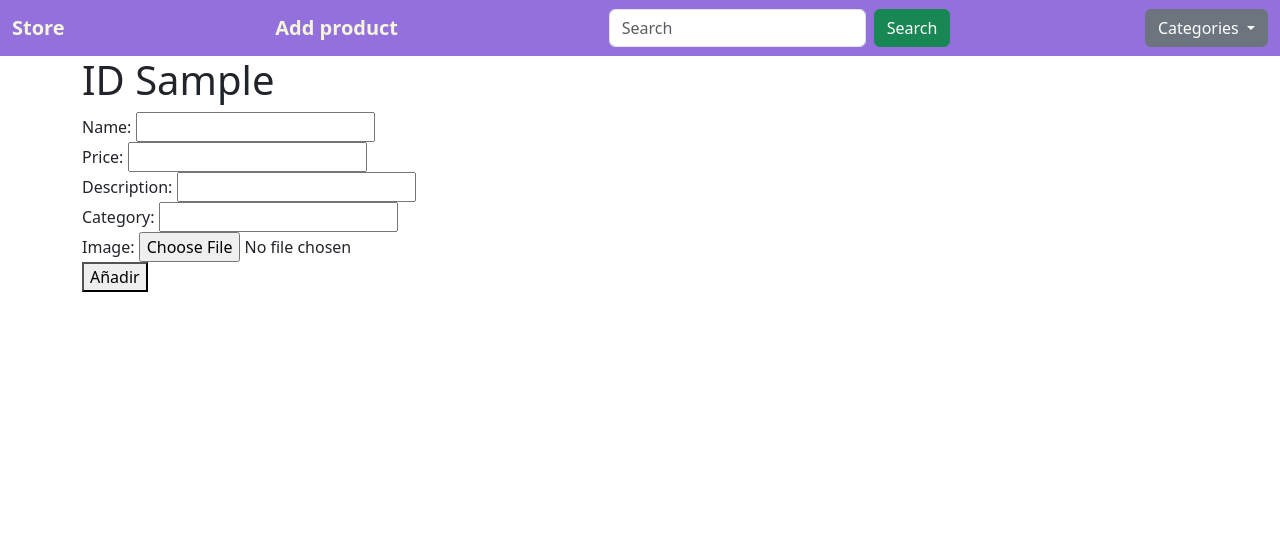
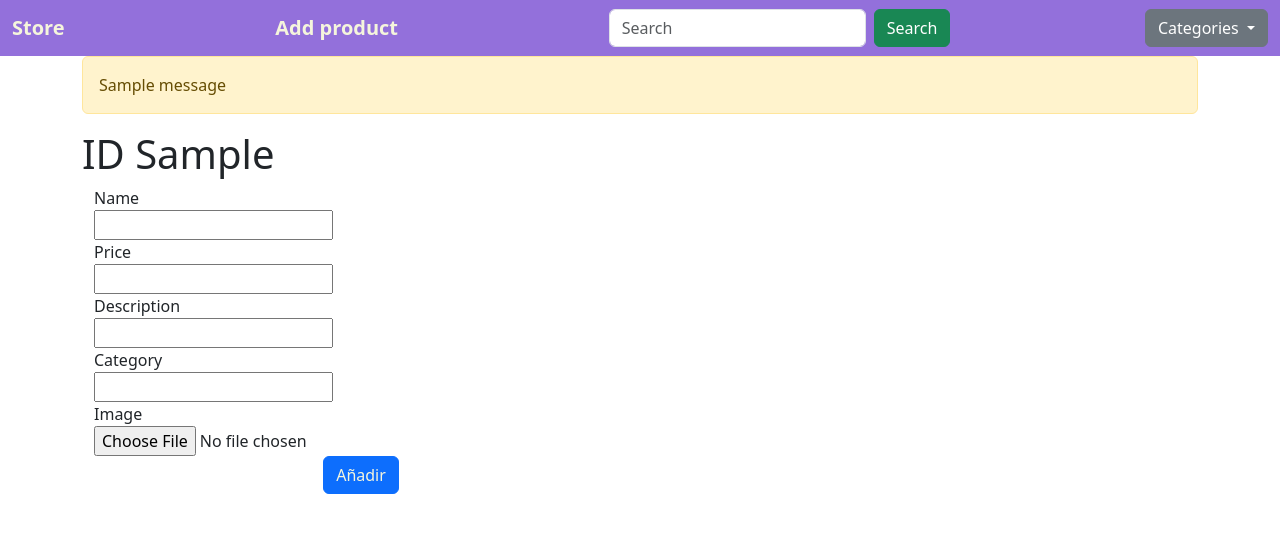
Before and after one commit to rociobm14/DAI, a Django app: page /etienda/newproduct in a window 1280 px wide. Shown: the top 533 px of the page. Run offline with Django 4.2, Linux system fonts and the light colour scheme; tables that the repository leaves empty hold one stand-in row (values such as "Sample post"); one stand-in notice (Sample message) is shown; a database or web service that is not in the repository returns one stand-in record (values such as "Sample title").

Commit message:
better form display & error messages

```diff
--- a/P2/e-commerce/etienda/templates/etienda/newproduct.html
+++ b/P2/e-commerce/etienda/templates/etienda/newproduct.html
@@ -4,12 +4,35 @@
 {% extends 'etienda/base.html' %}
 {% block content %}
 
-<h1> ID {{id}} </h1>
-<form action="{% url 'newproduct' %}" method="post" enctype="multipart/form-data">
-	{% csrf_token %}
-	{{ form.as_div }}
-	<button type="submit">Añadir</button>
-</form>
+{%if messages%}
+	{% for message in messages%}
+		<div class = "col-sm-12">
+			<div class="alert alert-warning">
+				{{message}}
+			</div>
+		</div>
+	{% endfor %}
+{% endif %}
 
 
+<h1> ID {{id}} </h1>
+
+<div class="container">
+    <div class="row justify-content-left">
+        <div class="col-md-6">
+            <form action="{% url 'newproduct' %}" method="post" enctype="multipart/form-data">
+                {% csrf_token %}
+                {% for field in form %}
+						<div class="row-sm">
+							<div>{{ field.label }}</div>
+							<div>{{ field }}</div>
+						</div>
+                {% endfor %}
+				<div class = "d-flex justify-content-center">
+                	<button type="submit" class="btn btn-primary" style= "color: #F5F5DC">Añadir</button>
+				</div>
+            </form>
+        </div>
+    </div>
+</div>
 {% endblock %}
```
